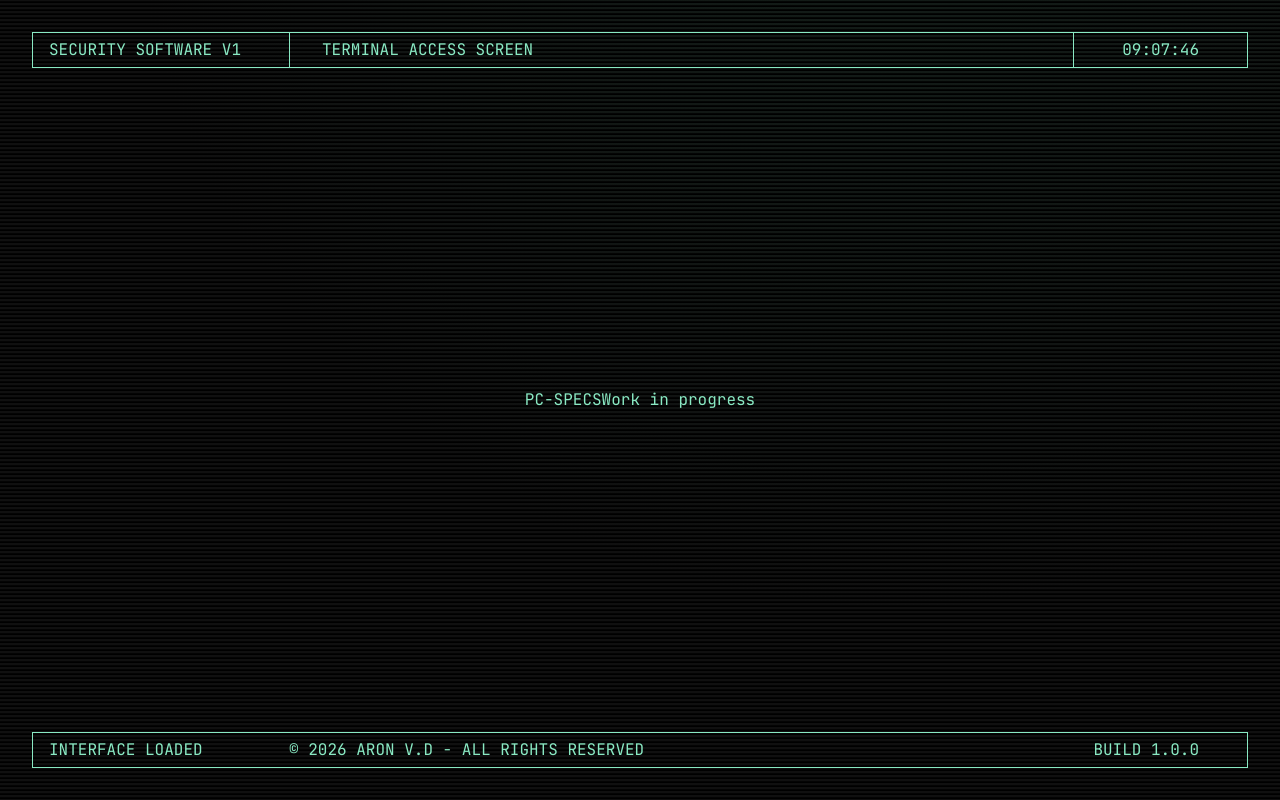
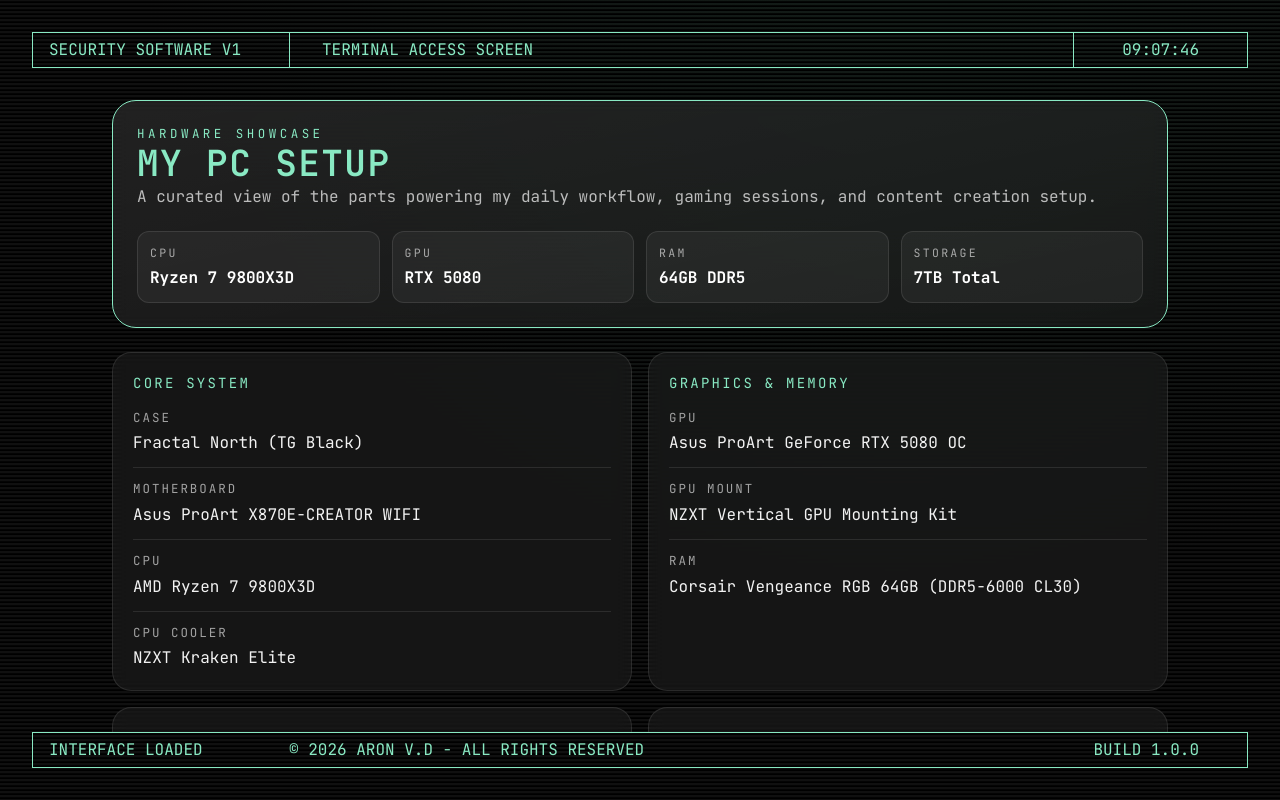
Before and after one commit to AncientPixel-Aron/portfolio, a Vue app: page /#/pc-specs in a window 1280 px wide. Built offline with nearby package versions, Linux system fonts and the light colour scheme.

Commit message:
Updated wrappers + Added pc specs page

```diff
--- a/src/App.vue
+++ b/src/App.vue
@@ -4,33 +4,26 @@
 </script>
 
 <template>
-  <div class="app-shell">
+  <div class="flex h-screen min-h-screen flex-col p-8">
     <HeaderBlock />
-    <main class="main">
-      <!-- <div class="container"> -->
+
+    <main
+      class="scrollbar-hide mx-auto flex min-h-0 w-full flex-1 flex-col items-center gap-6 overflow-y-auto md:px-20 py-6 md:py-8"
+    >
       <RouterView />
-      <!-- </div> -->
     </main>
+
     <FooterBlock />
   </div>
 </template>
 
-<style scoped lang="scss">
-.app-shell {
-  display: flex;
-  flex-direction: column;
-  height: 100vh;
-  min-height: 100vh;
-  padding: 2rem;
+<style scoped>
+.scrollbar-hide {
+  -ms-overflow-style: none; /* IE and Edge */
+  scrollbar-width: none; /* Firefox */
 }
 
-.main {
-  flex: 1 1 auto;
-  min-height: 0;
-  overflow-y: auto;
-  padding: 2rem;
-  display: flex;
-  align-items: center;
-  justify-content: center;
+.scrollbar-hide::-webkit-scrollbar {
+  display: none; /* Chrome, Safari */
 }
 </style>
--- a/src/views/OverviewView.vue
+++ b/src/views/OverviewView.vue
@@ -3,9 +3,7 @@
 </script>
 
 <template>
-  <div
-    class="overview-container flex flex-wrap h-full gap-8 h-auto items-center justify-center content-start md:content-center overflow-y-auto"
-  >
+  <div class="h-full flex flex-wrap gap-8 items-center justify-center content-start">
     <OverviewAction
       :title="'PORTFOLIO'"
       :subtitle="'Work Experience'"
@@ -23,12 +21,4 @@
   </div>
 </template>
 
-<style scoped lang="scss">
-.overview-container {
-  -ms-overflow-style: none;
-  scrollbar-width: none;
-}
-.overview-container::-webkit-scrollbar {
-  display: none;
-}
-</style>
+<style scoped lang="scss"></style>
--- a/src/views/PcSpecsView.vue
+++ b/src/views/PcSpecsView.vue
@@ -1,8 +1,110 @@
-<script setup lang="ts"></script>
+<script setup lang="ts">
+type SpecItem = {
+  name: string
+  value: string
+}
+
+type SpecGroup = {
+  title: string
+  items: SpecItem[]
+}
+
+const specGroups: SpecGroup[] = [
+  {
+    title: 'Core System',
+    items: [
+      { name: 'Case', value: 'Fractal North (TG Black)' },
+      { name: 'Motherboard', value: 'Asus ProArt X870E-CREATOR WIFI' },
+      { name: 'CPU', value: 'AMD Ryzen 7 9800X3D' },
+      { name: 'CPU Cooler', value: 'NZXT Kraken Elite' },
+    ],
+  },
+  {
+    title: 'Graphics & Memory',
+    items: [
+      { name: 'GPU', value: 'Asus ProArt GeForce RTX 5080 OC' },
+      { name: 'GPU Mount', value: 'NZXT Vertical GPU Mounting Kit' },
+      { name: 'RAM', value: 'Corsair Vengeance RGB 64GB (DDR5-6000 CL30)' },
+    ],
+  },
+  {
+    title: 'Storage & Cooling & Power',
+    items: [
+      { name: 'PSU', value: 'Corsair RM1000x (Platinum)' },
+      { name: 'Fans', value: '3x Noctua NF-A12x25 G2 PWM <br> 3x Lian Li UNI FAN SL-INF' },
+      { name: 'Storage', value: 'Samsung 990 PRO 4TB + 2TB <br> Samsung 980 PRO 1TB' },
+    ],
+  },
+  {
+    title: 'Peripherals',
+    items: [
+      { name: 'Monitor', value: 'Samsung Odyssey OLED G8 G85SD 34"' },
+      { name: 'Keyboard', value: 'Glorious GMMK Pro - Custom Silent' },
+      { name: 'Mouse', value: 'Logitech G403 Hero <br> Logitech MX Master 2S (Work)' },
+      { name: 'Headphone', value: 'Beyerdynamic DT 700 Pro X' },
+      { name: 'DAC + Amp', value: 'FiiO K5 Pro ESS' },
+      { name: 'Microphone', value: 'Antlion Modmic Wireless' },
+      { name: 'Gamepad', value: 'GuliKit KingKong 2 Pro' },
+    ],
+  },
+]
+</script>
 
 <template>
-  <h1>PC-SPECS</h1>
-  <p>Work in progress</p>
+  <section
+    class="grid gap-5 rounded-[1.5rem] border border-primary bg-gradient-to-br from-white/10 to-white/5 p-6 backdrop-blur w-full"
+  >
+    <div class="space-y-3">
+      <p class="m-0 text-[0.78rem] uppercase tracking-[0.28em]">Hardware Showcase</p>
+      <h1 class="m-0 text-3xl font-semibold uppercase tracking-[0.04em] sm:text-4xl">
+        My PC Setup
+      </h1>
+      <p class="m-0 leading-7 text-white/70">
+        A curated view of the parts powering my daily workflow, gaming sessions, and content
+        creation setup.
+      </p>
+    </div>
+
+    <div class="grid gap-3 sm:grid-cols-2 xl:grid-cols-4">
+      <div class="flex flex-col gap-1 rounded-xl border border-white/10 bg-white/5 p-3">
+        <span class="text-[0.72rem] uppercase tracking-[0.2em] text-white/60">CPU</span>
+        <strong class="text-white">Ryzen 7 9800X3D</strong>
+      </div>
+      <div class="flex flex-col gap-1 rounded-xl border border-white/10 bg-white/5 p-3">
+        <span class="text-[0.72rem] uppercase tracking-[0.2em] text-white/60">GPU</span>
+        <strong class="text-white">RTX 5080</strong>
+      </div>
+      <div class="flex flex-col gap-1 rounded-xl border border-white/10 bg-white/5 p-3">
+        <span class="text-[0.72rem] uppercase tracking-[0.2em] text-white/60">RAM</span>
+        <strong class="text-white">64GB DDR5</strong>
+      </div>
+      <div class="flex flex-col gap-1 rounded-xl border border-white/10 bg-white/5 p-3">
+        <span class="text-[0.72rem] uppercase tracking-[0.2em] text-white/60">Storage</span>
+        <strong class="text-white">7TB Total</strong>
+      </div>
+    </div>
+  </section>
+
+  <section class="grid gap-4 md:grid-cols-2 w-full">
+    <article
+      v-for="group in specGroups"
+      :key="group.title"
+      class="rounded-[1.2rem] border border-white/10 bg-white/5 p-5 backdrop-blur"
+    >
+      <h2 class="mb-4 text-sm uppercase tracking-[0.16em]" v-html="group.title"></h2>
+      <ul class="flex flex-col gap-3">
+        <li
+          v-for="item in group.items"
+          :key="item.name"
+          class="flex flex-col gap-1 border-b border-white/10 pb-3 last:border-b-0 last:pb-0"
+        >
+          <span
+            class="text-[0.78rem] uppercase tracking-[0.16em] text-white/60"
+            v-html="item.name"
+          ></span>
+          <span class="leading-6 text-white/95" v-html="item.value"></span>
+        </li>
+      </ul>
+    </article>
+  </section>
 </template>
-
-<style scoped lang="scss"></style>
```
